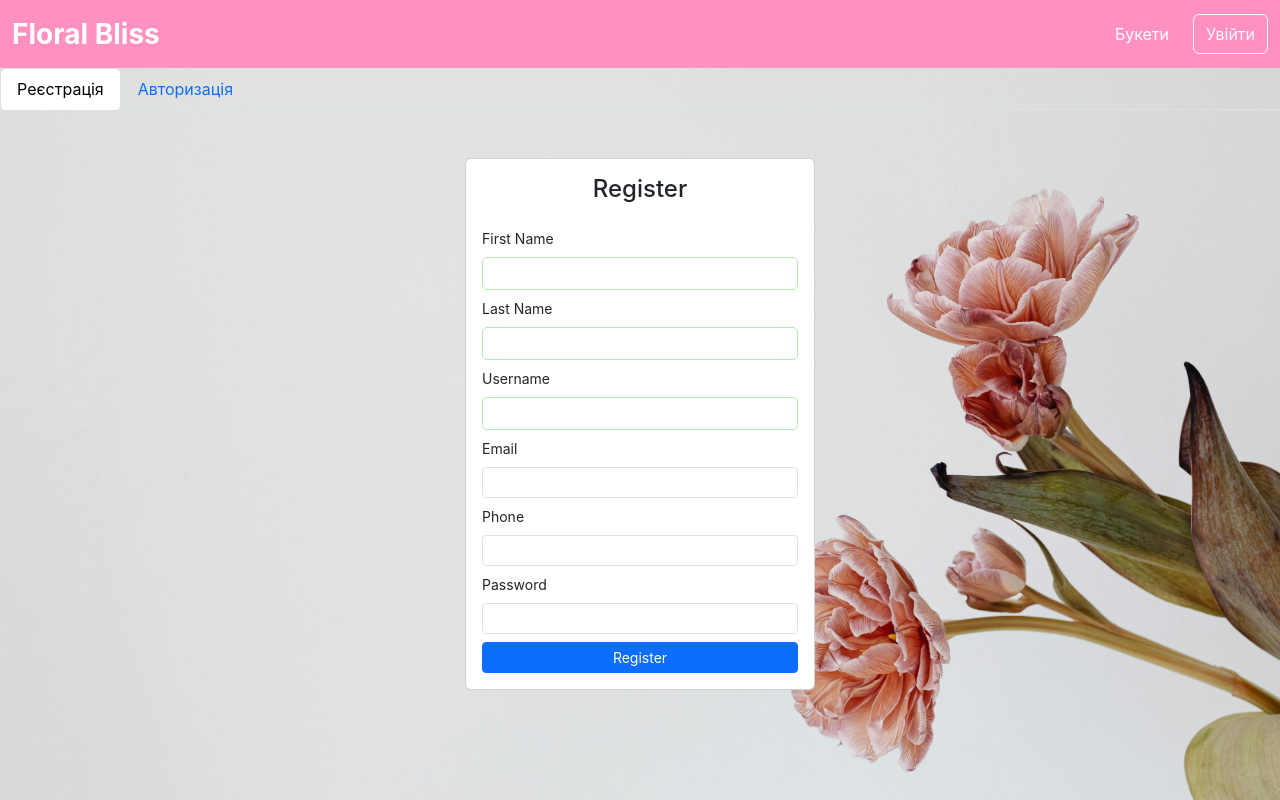
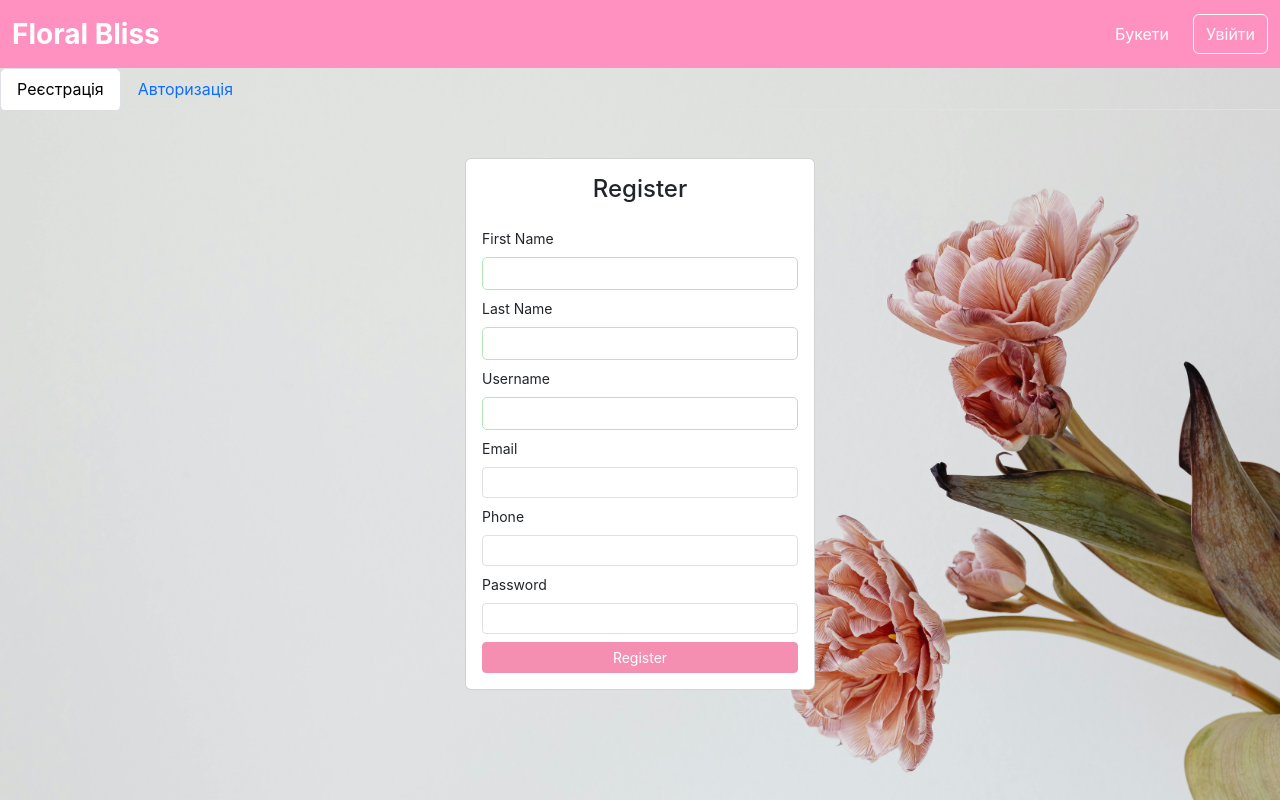
Before and after one commit to DianaKostenko12/FlowerShopClient, a React (Create React App) app: page /accounts in a window 1280 px wide. Built offline with nearby package versions, Linux system fonts and the light colour scheme.

Commit message:
refactoring BouquetsPage

```diff
--- a/src/API/UserService.tsx
+++ b/src/API/UserService.tsx
@@ -6,7 +6,7 @@ interface UserData {
   lastName: string;
   username: string;
   email: string;
-  phoneNumber: string;
+  phone: string;
   password: string;
 }
 
--- a/src/index.css
+++ b/src/index.css
@@ -11,3 +11,21 @@ body {
   background-repeat: no-repeat; /* Уникає повторення */
   background-attachment: fixed;
 }
+
+
+.btn-primary {
+  --bs-btn-color: #fff;
+  --bs-btn-bg: #f48fb1; /* Основний фон */
+  --bs-btn-border-color: #f48fb1; /* Основний колір межі */
+  --bs-btn-hover-color: #fff; /* Колір тексту при наведенні */
+  --bs-btn-hover-bg: #f06292; /* Фон при наведенні */
+  --bs-btn-hover-border-color: #ec407a; /* Колір межі при наведенні */
+  --bs-btn-focus-shadow-rgb: 244, 143, 177; /* Тінь при фокусі */
+  --bs-btn-active-color: #fff; /* Колір тексту при активному стані */
+  --bs-btn-active-bg: #ec407a; /* Фон при активному стані */
+  --bs-btn-active-border-color: #d81b60; /* Колір межі при активному стані */
+  --bs-btn-active-shadow: inset 0 3px 5px rgba(0, 0, 0, 0.125); /* Тінь при активному стані */
+  --bs-btn-disabled-color: #fff; /* Колір тексту для неактивної кнопки */
+  --bs-btn-disabled-bg: #f48fb1; /* Фон для неактивної кнопки */
+  --bs-btn-disabled-border-color: #f48fb1; /* Колір межі для неактивної кнопки */
+}
--- a/src/pages/auth/account/personalAccount/PersonalAccount.tsx
+++ b/src/pages/auth/account/personalAccount/PersonalAccount.tsx
@@ -8,7 +8,7 @@ interface UserData {
   username: string;
   lastName: string;
   firstName: string;
-  phoneNumber: string;
+  phone: string;
   email: string;
 }
 
@@ -75,7 +75,7 @@ const PersonalAccount: React.FC = () => {
                 <strong>Ім'я:</strong> {userData.firstName}
               </p>
               <p>
-                <strong>Телефон:</strong> {userData.phoneNumber}
+                <strong>Телефон:</strong> {userData.phone}
               </p>
               <p>
                 <strong>Email:</strong> {userData.email}
--- a/src/pages/auth/registerForm/RegisterForm.tsx
+++ b/src/pages/auth/registerForm/RegisterForm.tsx
@@ -7,7 +7,7 @@ const RegisterForm: React.FC = () => {
   const [lastName, setLastName] = useState<string>("");
   const [username, setUsername] = useState<string>("");
   const [email, setEmail] = useState<string>("");
-  const [phoneNumber, setPhone] = useState<string>("");
+  const [phone, setPhone] = useState<string>("");
   const [password, setPassword] = useState<string>("");
   const navigate = useNavigate();
   const handleBouquetsClick = () => {
@@ -21,7 +21,7 @@ const RegisterForm: React.FC = () => {
       lastName,
       username,
       email,
-      phoneNumber,
+      phone,
       password,
     };
 
@@ -96,7 +96,7 @@ const RegisterForm: React.FC = () => {
               <input
                 type="tel"
                 className="form-control form-control-sm"
-                value={phoneNumber}
+                value={phone}
                 onChange={(e) => setPhone(e.target.value)}
                 required
               />
--- a/src/pages/bouquetsPage/BouquetsPage.tsx
+++ b/src/pages/bouquetsPage/BouquetsPage.tsx
@@ -147,7 +147,7 @@ const BouquetsPage = () => {
           onClick={handleCreateBouquetClick}
           className={`${styles.customButton} ${styles.additionalStyle}`}
         >
-          Create Bouquet
+          Створити букет
         </button>
       </div>
 
--- a/src/pages/createBouquet/bouquet/bouquetItem/bouquetItem.module.css
+++ b/src/pages/createBouquet/bouquet/bouquetItem/bouquetItem.module.css
@@ -82,7 +82,8 @@
 
 .cardButtons {
     display: flex;
-    flex-direction: row;
+    flex-direction: column;
+    gap: 5px;
 }
 
 .cardButton {
--- a/src/pages/createBouquet/createBouquetPage/CreateBouquetPage.tsx
+++ b/src/pages/createBouquet/createBouquetPage/CreateBouquetPage.tsx
@@ -1,8 +1,5 @@
 import React, { FC, useState } from "react";
-import { Bouquet } from "../bouquet/bouquetItem/BouquetItem";
-import UserService from "../../../API/UserService";
 import BouquetService from "../../../API/BouquetService";
-import { useFlowers } from "../../../common/FlowerContext";
 import FlowerList from "../flower/FlowerList";
 import classes from "./createBouquet.module.css";
 
--- a/src/pages/orderBouquet/orderBouquetPage/orderBouquetPage.tsx
+++ b/src/pages/orderBouquet/orderBouquetPage/orderBouquetPage.tsx
@@ -9,7 +9,7 @@ interface UserData {
   username: string;
   lastName: string;
   firstName: string;
-  phoneNumber: string;
+  phone: string;
   email: string;
 }
 
@@ -110,7 +110,7 @@ const OrderBouquetPage = () => {
             <div className={styles.userInfo}>
               <h2 className={styles.subTitle}>Ваші дані</h2>
               <p>
-                <strong>Телефон:</strong> {userData.phoneNumber}
+                <strong>Телефон:</strong> {userData.phone}
               </p>
               <p>
                 <strong>Ім'я та прізвище:</strong> {userData.lastName}{" "}
```
